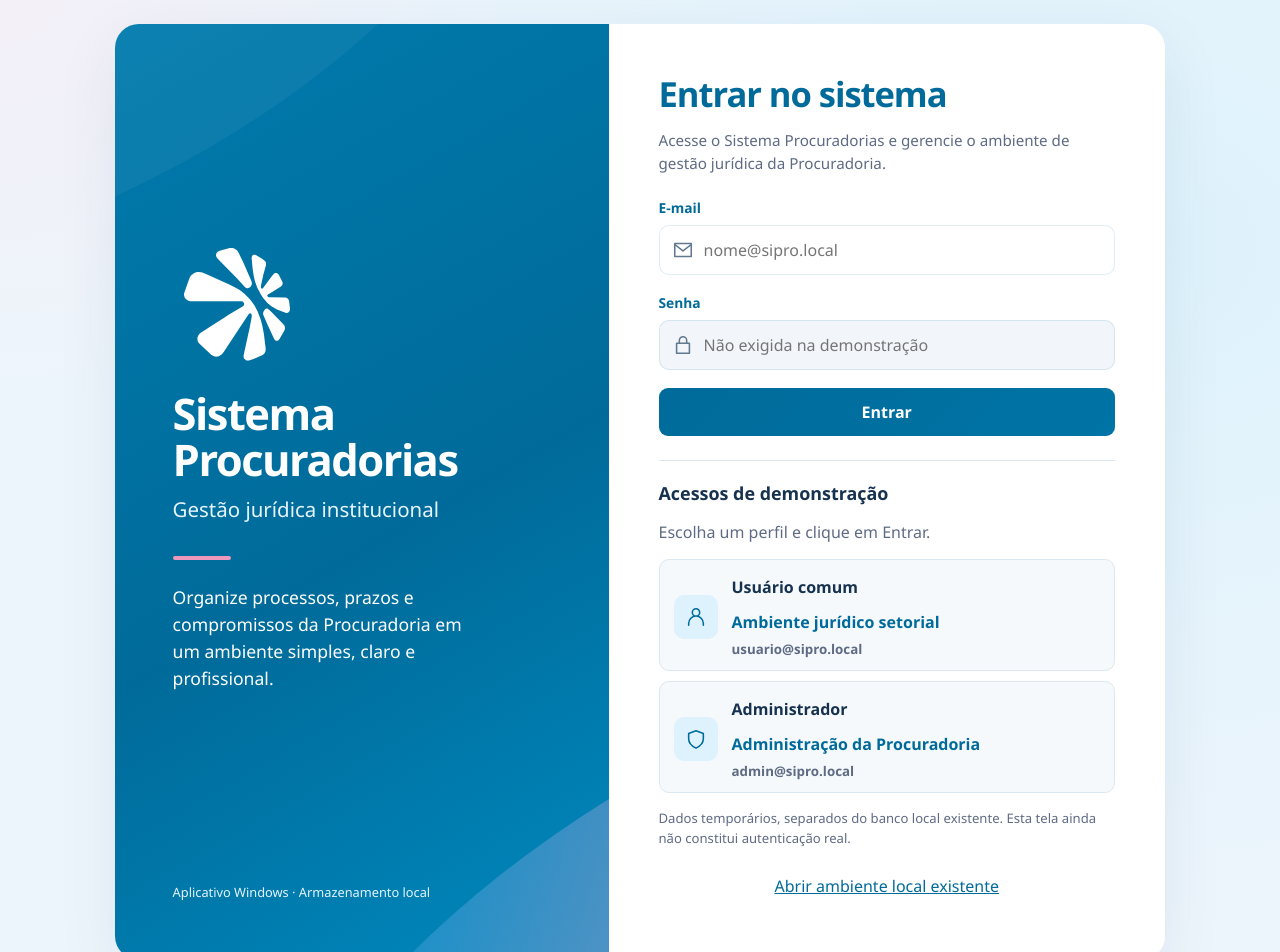
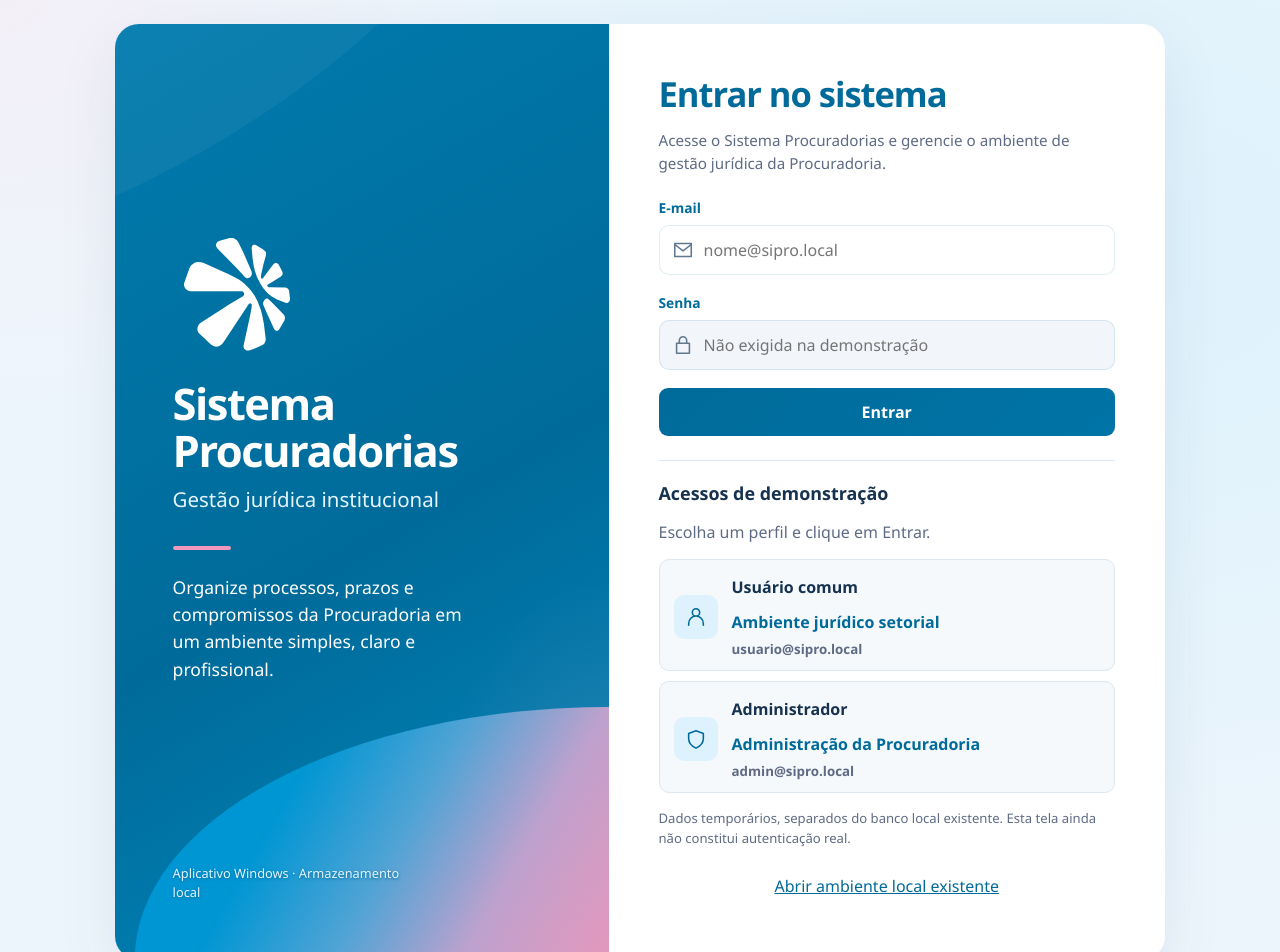
Before and after one commit to aqnoeu/sispro, a React (Vite) app: page /#/login in a window 1280 px wide. Shown: the top 952 px of the page. Built offline with nearby package versions, Linux system fonts and the light colour scheme.

Commit message:
1.0.6 — refina curva rosa decorativa do login

```diff
--- a/package.json
+++ b/package.json
@@ -1,7 +1,7 @@
 {
   "name": "sipro",
   "private": true,
-  "version": "1.0.5",
+  "version": "1.0.6",
   "type": "module",
   "scripts": {
     "dev": "vite",
--- a/src/styles/experience.css
+++ b/src/styles/experience.css
@@ -95,7 +95,9 @@ button:disabled { cursor:not-allowed; }
 .auth-layout.sipro-auth-layout { width:min(1050px,calc(100% - 48px)); grid-template-columns:minmax(0,.94fr) minmax(0,1.06fr); padding:0; border-radius:24px; overflow:hidden; box-shadow:0 20px 65px #16324f13; animation:login-in 340ms ease-out both; }
 .sipro-auth-layout .auth-hero { position:relative; isolation:isolate; overflow:hidden; border:0; border-radius:0; box-shadow:none; display:flex; flex-direction:column; justify-content:space-between; gap:32px; padding:clamp(28px,4.5vw,64px); background:linear-gradient(150deg,#007bad 0%,#006b9a 55%,#0089be 100%); }
 .sipro-auth-layout .auth-hero::before { content:''; position:absolute; z-index:-1; width:150%;height:48%;left:-45%;top:-35%;border-radius:0 0 100% 0;background:#ffffff0c;transform:rotate(-18deg);pointer-events:none; }
-.sipro-auth-layout .auth-hero::after { content:''; position:absolute;z-index:-1; width:150%;height:38%;right:-65%;bottom:-22%;border-radius:100% 0 0 0;background:linear-gradient(130deg,#0098d6 15%,#ef98bc 95%); opacity:.65;pointer-events:none;transform:rotate(-22deg); }
+.sipro-auth-layout .auth-hero::after { content:''; position:absolute; z-index:-1; inset:auto 0 0 auto; width:100%; height:27%; pointer-events:none; background:linear-gradient(120deg,#0098d6 35%,#58a6d7 57%,#c9a3cf 77%,#ef98bc 100%); clip-path:ellipse(96% 100% at 100% 100%); opacity:.94; }
+.sipro-auth-layout .auth-hero { background:radial-gradient(ellipse at 100% 100%,#ef98bc40,transparent 29%),linear-gradient(150deg,#007bad 0%,#006b9a 55%,#0089be 100%); }
+.sipro-auth-layout .sipro-auth-footnote { position:relative; align-self:flex-start; max-width:65%; text-shadow:0 1px 3px #006b9a; }
 .login-brand-content { margin:auto 0; }
 .login-brand-symbol { width:clamp(86px,10vw,138px); height:auto; aspect-ratio:1; object-fit:contain; filter:brightness(0) invert(1); display:block; margin-bottom:22px; }
 .sipro-auth-layout .auth-hero h1 { color:#fff; font-size:clamp(2rem,3.4vw,3.15rem); font-weight:750; line-height:1.07; letter-spacing:-.035em; margin:0; }
```
Also changed, not shown: 1 other file (tests, documents, lock files or other folders).
